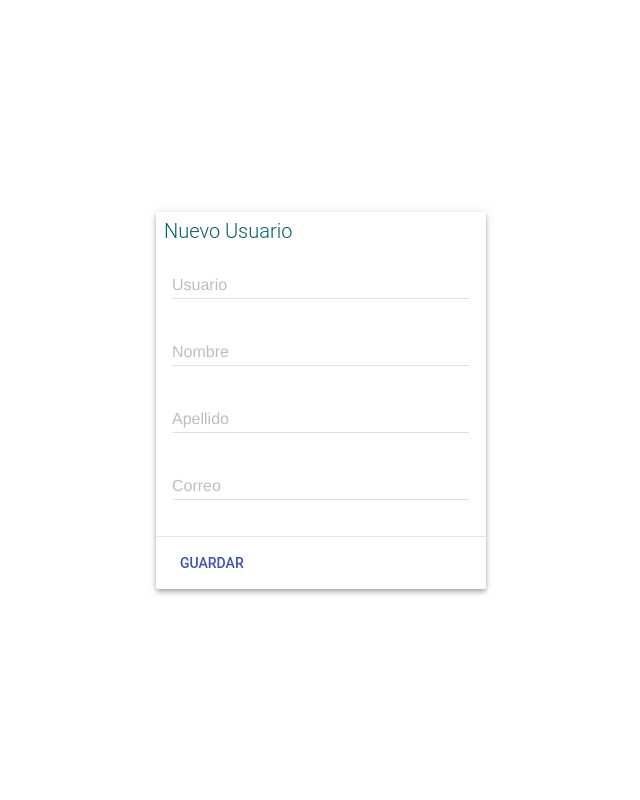
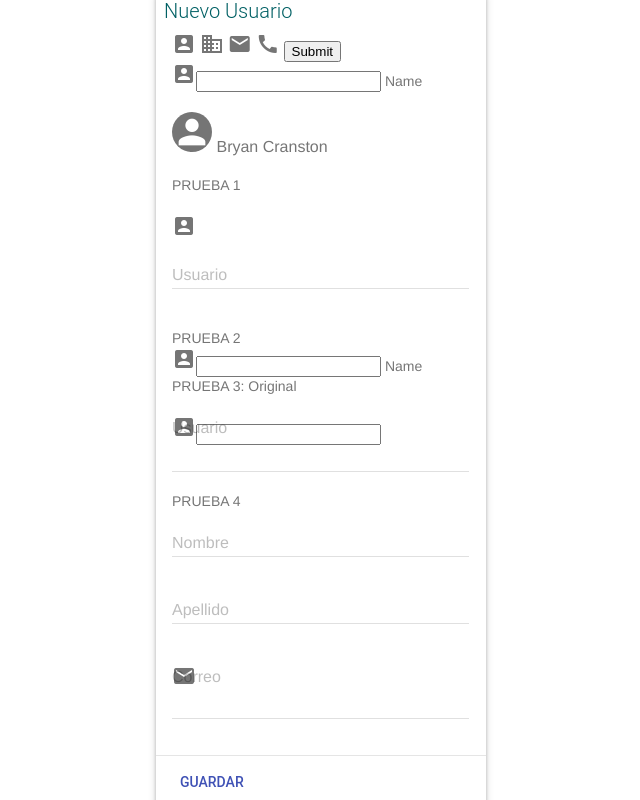
Before and after one commit to cfpena/sistemaDeInventarioCTI, a plain HTML site: page usuario.html in a window 1280 px wide. Shown: the whole page, without its empty margins (319-959 px from the left). Drawn offline with Linux system fonts and the light colour scheme.

Commit message:
Crear kit

```diff
--- a/usuario.html
+++ b/usuario.html
@@ -9,6 +9,9 @@
   <meta name="apple-mobile-web-app-capable" content="yes">
   <!--Librerias de material design lite -->
   <link href="css/item.css" rel="stylesheet" type="text/css">
+  <!--<link href="css/material-icons.css" rel="stylesheet" type="text/css">
+  <link href="css/material.css" rel="stylesheet" type="text/css">-->
+
   <link rel="stylesheet" href="material/material.min.css">
   <link rel="stylesheet" href="https://fonts.googleapis.com/icon?family=Material+Icons">
   <script src="material/material.min.js"></script>
@@ -21,11 +24,54 @@
           <h2 class="title mdl-card__title-text">Nuevo Usuario</h2>
         </div>
         <div class="mdl-card__supporting-text">
+          <form method="POST" class="viewform">
+            <i class="material-icons prefix">account_box</i>
+            <i class="material-icons prefix">business</i>
+            <i class="material-icons prefix">email</i>
+            <i class="material-icons prefix">call</i>
+
+            <button type="submit" name="_submit" class="btn btn-primary btn-lg">Submit</button>
+          </form>
+
           <form action="#">
+            <div class="input-field col s12 required" id="id_name_container">
+              <i class="material-icons prefix">account_box</i><input id="id_name" name="name" type="text">
+              <label class="" for="id_name">Name</label>
+
+            </div>
             <div class="mdl-textfield mdl-js-textfield">
+              <span class="mdl-list__item-primary-content">
+                <i class="material-icons mdl-list__item-avatar">person</i>
+                <span>Bryan Cranston</span>
+              </span>
+            </div>
+
+
+            <div>PRUEBA 1</div>
+            <div class="mdl-textfield mdl-js-textfield">
+              <i class="material-icons prefix">account_box</i>
+
+              <div class="mdl-textfield mdl-js-textfield mdl-textfield--floating-label">
                 <input class="mdl-textfield__input" type="text" id="username" />
                 <label class="mdl-textfield__label" for="username">Usuario</label>
               </div>
+            </div>
+<div>PRUEBA 2</div>
+            <div class="input-field col s12 required" id="id_name_container">
+              <i class="material-icons prefix">account_box</i><input id="id_name" name="name" type="text">
+              <label class="" for="id_name">Name</label>
+
+            </div>
+
+            <div>PRUEBA 3: Original</div>
+
+            <div class="mdl-textfield mdl-js-textfield">
+              <i class="material-icons prefix">account_box</i><input id="id_name" name="name" type="text">
+              <input class="mdl-textfield__input" type="text" id="username" />
+              <label class="mdl-textfield__label" for="username">Usuario</label>
+            </div>
+
+<div>PRUEBA 4</div>
             <div class="mdl-textfield mdl-js-textfield">
               <input class="mdl-textfield__input" type="name" id="nombre" />
               <label class="mdl-textfield__label" for="nombre">Nombre</label>
@@ -35,6 +81,7 @@
               <label class="mdl-textfield__label" for="apellido">Apellido</label>
             </div>
             <div class="mdl-textfield mdl-js-textfield">
+              <i class="material-icons prefix">email</i>
               <input class="mdl-textfield__input" type="email" id="correo" />
               <label class="mdl-textfield__label" for="correo">Correo</label>
             </div>
```
Lines whose indentation alone changed are shown as unchanged.
